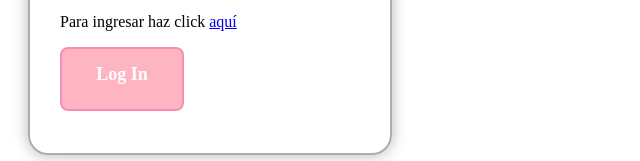
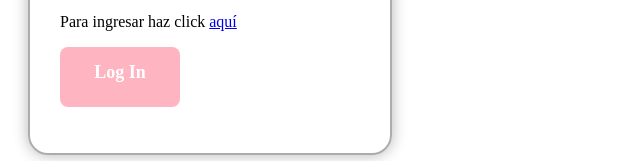
Before and after one commit to anaesposito/ejercicio-6, a plain HTML site: page index.html in a window 1280 px wide. Shown: the part 237-398 px from the top of the page, without its empty margins (0-640 px from the left). Drawn offline with Linux system fonts and the light colour scheme.

Commit message:
mejor sin borde el boton

```diff
--- a/style.css
+++ b/style.css
@@ -24,7 +24,7 @@ img {
   display: inline-block;
   text-align: center;
   padding: 15px 25px;
-  border: 2px solid rgb(247, 142, 177);
+
   border-radius: 8px;
   background-color: rgba(255, 169, 184, 0.863);
   height: 30px;
```
